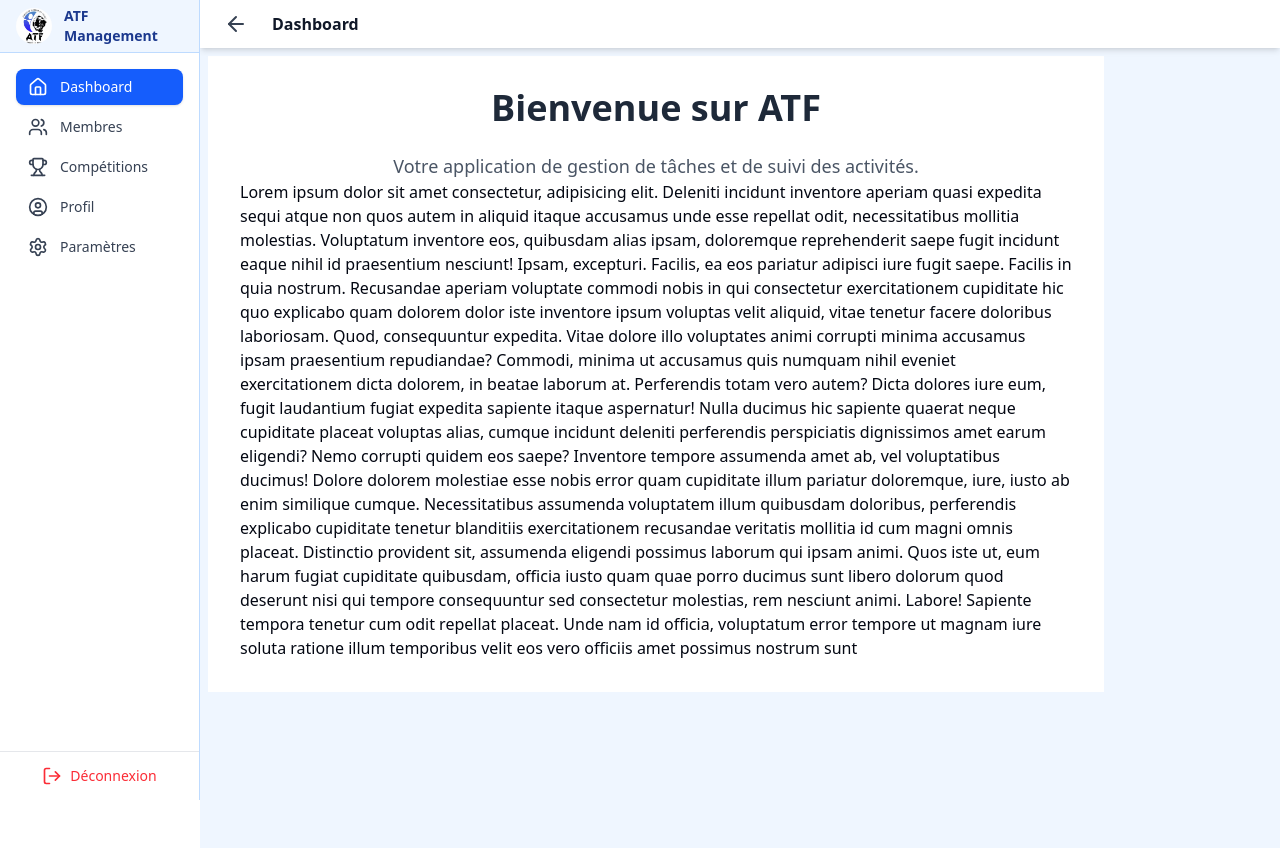
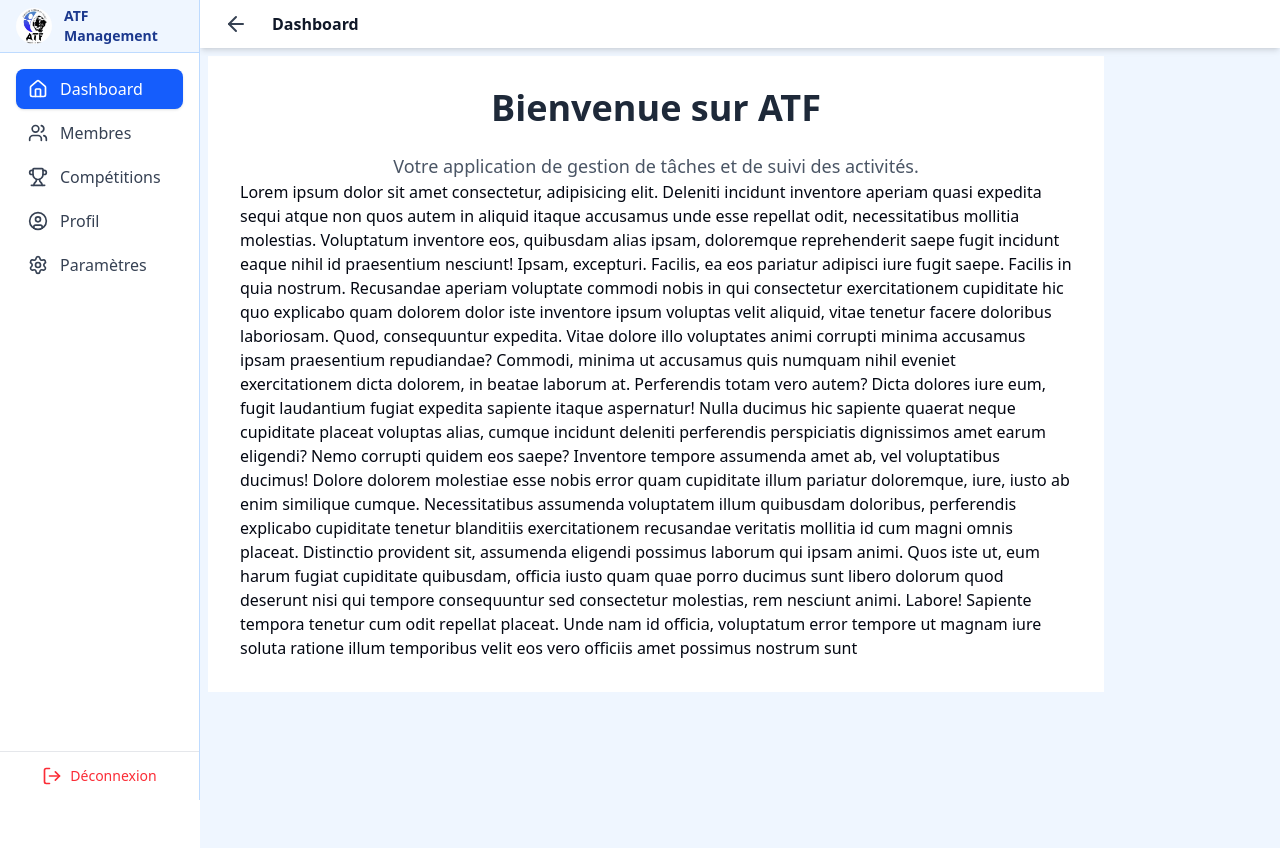
Before and after one commit to NjNerson/atf-pwa, a Next.js app: page / in a window 1280 px wide. Built offline with nearby package versions, Linux system fonts and the light colour scheme.

Commit message:
increase link textsize

```diff
--- a/components/layout/navigation/SideNav.tsx
+++ b/components/layout/navigation/SideNav.tsx
@@ -23,7 +23,7 @@ export default function SideNav() {
             <Link
               key={link.href}
               href={link.href}
-              className={`flex  duration-100 items-center gap-3 px-3 py-2 rounded-md text-sm font-normal transition-colors ${
+              className={`flex  duration-100 items-center gap-3 px-3 py-2 rounded-md text-base font-normal transition-colors ${
                 isActive
                   ? "bg-blue-600 text-white shadow"
                   : "text-gray-700 hover:bg-blue-100 hover:text-blue-700"
```
